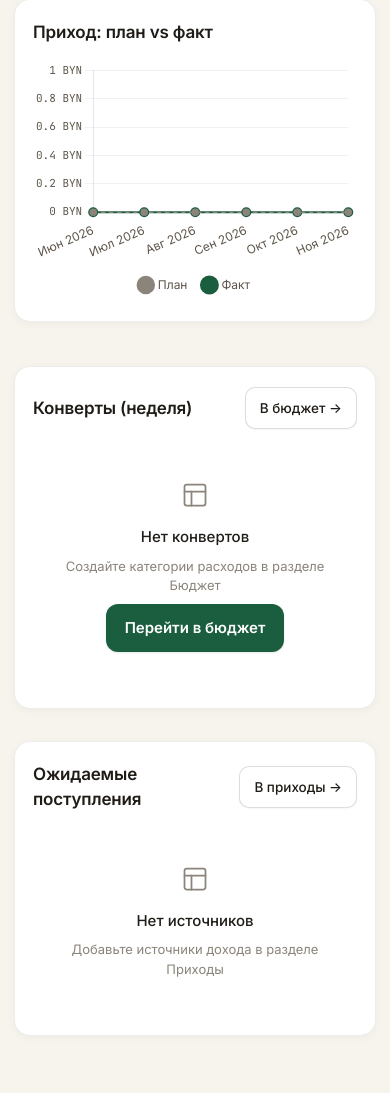
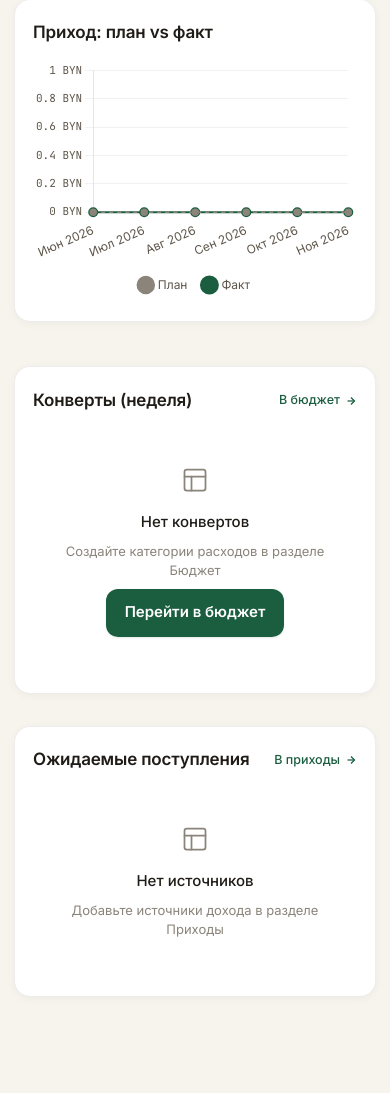
Before and after one commit to endarver-lgtm/finance, a Flask app: page / in a window 390 px wide. Shown: the part 1906-2999 px from the top of the page. After the commit the page ends 2907 px from the top, so only its background shows below. Run offline with Flask 3, Linux system fonts and the light colour scheme; the visitor is signed in with stand-in values (Sample User, id 1); data comes from the database, SQL or seed files in the repository; data that the repository does not hold is empty.

Commit message:
fix(dashboard): Replace bulky card header buttons with sleek non-wrapping section links

```diff
--- a/static/css/style.css
+++ b/static/css/style.css
@@ -327,6 +327,7 @@ button, input, select, textarea {
   display: flex;
   justify-content: space-between;
   align-items: center;
+  gap: 12px;
   margin-bottom: 20px;
 }
 
@@ -335,6 +336,35 @@ button, input, select, textarea {
   font-weight: 500;
   letter-spacing: -0.01em;
   color: var(--text-primary);
+  min-width: 0;
+}
+
+.section-link {
+  display: inline-flex;
+  align-items: center;
+  gap: 5px;
+  font-size: 12.5px;
+  font-weight: 500;
+  color: var(--accent);
+  text-decoration: none;
+  white-space: nowrap !important;
+  flex-shrink: 0 !important;
+  padding: 4px 0;
+  transition: color var(--duration-quick) var(--ease);
+}
+
+.section-link:hover {
+  color: var(--accent-hover);
+  text-decoration: underline;
+}
+
+.section-link svg {
+  flex-shrink: 0;
+  transition: transform var(--duration-quick) var(--ease);
+}
+
+.section-link:hover svg {
+  transform: translateX(2px);
 }
 
 /* --------------------------------------------------------------------------
@@ -2127,15 +2157,19 @@ body.modal-open {
     font-weight: 600;
     border-radius: 12px;
     gap: 8px;
+    white-space: nowrap !important;
+    flex-shrink: 0;
   }
 
   .btn-sm {
-    min-height: 42px;
-    height: 42px;
-    padding: 0 14px;
-    font-size: 13.5px;
+    min-height: 38px;
+    height: 38px;
+    padding: 0 12px;
+    font-size: 13px;
     font-weight: 500;
-    border-radius: 10px;
+    border-radius: 9px;
+    white-space: nowrap !important;
+    flex-shrink: 0;
   }
 
   .btn-icon-subtle {
--- a/templates/analytics.html
+++ b/templates/analytics.html
@@ -245,7 +245,10 @@
       <h2>Прогноз целей накоплений</h2>
       <p class="section-desc">Оценка темпа и ожидаемых сроков закрытия целей</p>
     </div>
-    <a href="{{ url_for('savings.index') }}" class="btn btn-secondary btn-sm section-head-action">В копилки →</a>
+    <a href="{{ url_for('savings.index') }}" class="section-link">
+      <span>В копилки</span>
+      <svg width="12" height="12" viewBox="0 0 24 24" fill="none" stroke="currentColor" stroke-width="2.5"><path d="M5 12h14"/><path d="m12 5 7 7-7 7"/></svg>
+    </a>
   </div>
 
   {% if goals %}
--- a/templates/base.html
+++ b/templates/base.html
@@ -20,7 +20,7 @@
   <link rel="preconnect" href="https://fonts.googleapis.com">
   <link rel="preconnect" href="https://fonts.gstatic.com" crossorigin>
   <link href="https://fonts.googleapis.com/css2?family=Inter:wght@400;500;600&family=JetBrains+Mono:wght@400;500&display=swap" rel="stylesheet">
-  <link rel="stylesheet" href="{{ url_for('static', filename='css/style.css') }}?v=10">
+  <link rel="stylesheet" href="{{ url_for('static', filename='css/style.css') }}?v=11">
   <script src="https://cdn.jsdelivr.net/npm/chart.js@4.4.3/dist/chart.umd.min.js" defer></script>
   {% block head %}{% endblock %}
 </head>
--- a/templates/dashboard.html
+++ b/templates/dashboard.html
@@ -162,7 +162,10 @@
   <article class="card">
     <div class="section-head">
       <h2>Конверты (неделя)</h2>
-      <a href="{{ url_for('budget.index') }}" class="btn btn-secondary btn-sm">В бюджет →</a>
+      <a href="{{ url_for('budget.index') }}" class="section-link">
+        <span>В бюджет</span>
+        <svg width="12" height="12" viewBox="0 0 24 24" fill="none" stroke="currentColor" stroke-width="2.5"><path d="M5 12h14"/><path d="m12 5 7 7-7 7"/></svg>
+      </a>
     </div>
     {% if envelopes %}
     <ul class="envelope-list">
@@ -194,7 +197,10 @@
   <article class="card">
     <div class="section-head">
       <h2>Ожидаемые поступления</h2>
-      <a href="{{ url_for('income.index') }}" class="btn btn-secondary btn-sm">В приходы →</a>
+      <a href="{{ url_for('income.index') }}" class="section-link">
+        <span>В приходы</span>
+        <svg width="12" height="12" viewBox="0 0 24 24" fill="none" stroke="currentColor" stroke-width="2.5"><path d="M5 12h14"/><path d="m12 5 7 7-7 7"/></svg>
+      </a>
     </div>
     {% if upcoming %}
     <ul class="upcoming-list">
```
